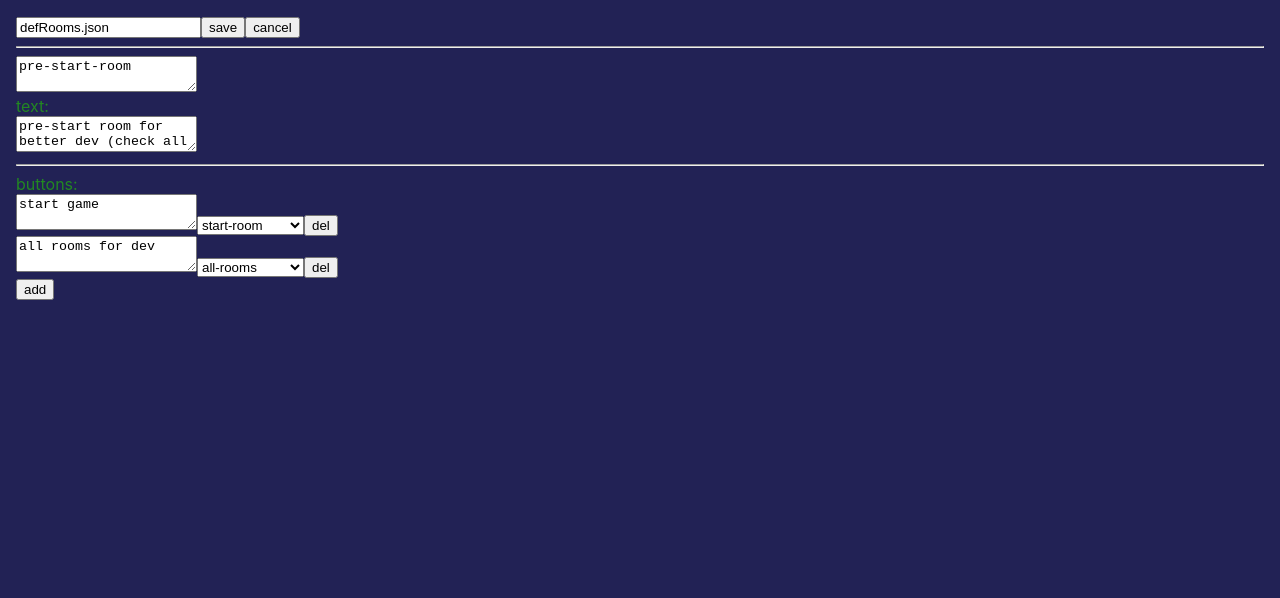
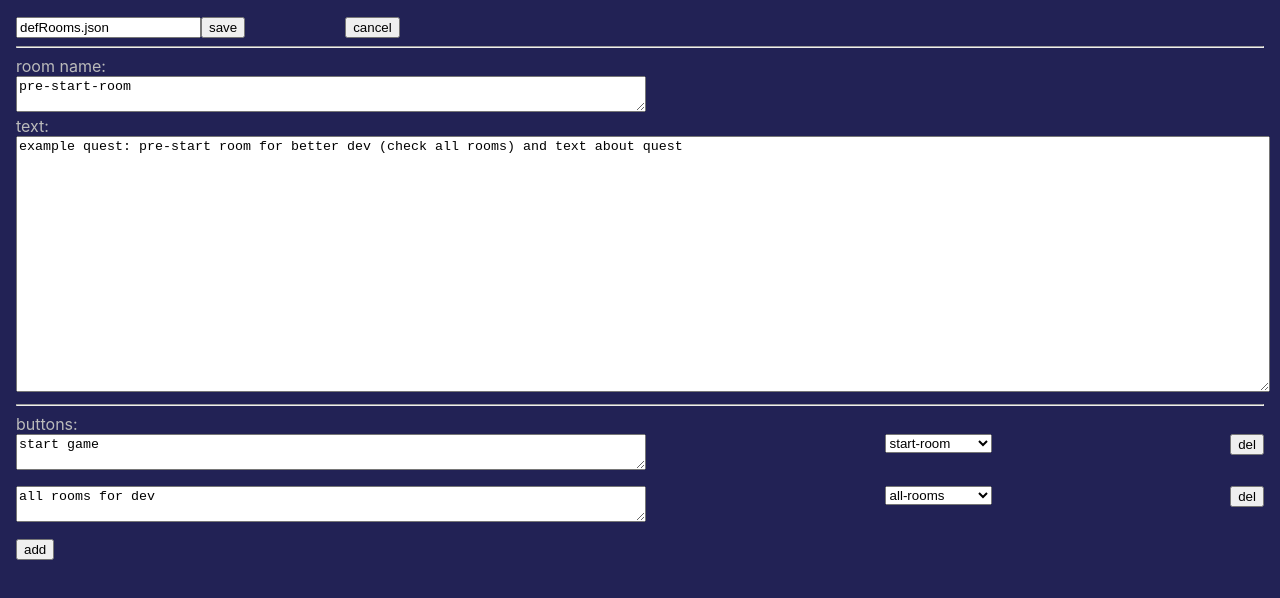
Before and after one commit to IgnatZakalinsky/quests, a React (Create React App) app: page / in a window 1280 px wide. Both pictures are taken after a click on the button "edit". Shown: the top 598 px of the page. Built offline with nearby package versions, Linux system fonts and the light colour scheme.

Commit message:
add restart quest, refactoring

```diff
--- a/src/q1-main/m1-app/App.css
+++ b/src/q1-main/m1-app/App.css
@@ -1,6 +1,6 @@
 .App {
-    height: 100vh;
+    min-height: 100vh;
 
     background: #222255;
-    color: #228822;
+    color: #44bb00;
 }
--- a/src/q1-main/m2-quest/GetRooms.tsx
+++ b/src/q1-main/m2-quest/GetRooms.tsx
@@ -1,4 +1,4 @@
-import React, {useEffect, useRef} from 'react'
+import React, {useEffect, useRef, useState} from 'react'
 import {RoomType} from './RoomType'
 import {v1} from 'uuid'
 
@@ -10,8 +10,11 @@ type GetRoomsPropsType = {
     file: FileList | null
 }
 
-const GetRooms: React.FC<GetRoomsPropsType> = ({setRoom, setRooms, setFileName, setFile, file}) => {
+const GetRooms: React.FC<GetRoomsPropsType> = (
+    {setRoom, setRooms, setFileName, setFile, file}
+) => {
     const ref = useRef<HTMLInputElement>(null)
+    const [re, setRe] = useState(false)
 
     useEffect(() => {
         if (ref?.current?.files && file) {
@@ -20,7 +23,7 @@ const GetRooms: React.FC<GetRoomsPropsType> = ({setRoom, setRooms, setFileName,
             // dt.items.add(file)
             ref.current.files = file
         }
-    }, [ref, file])
+    }, [ref, file, re])
 
 
     return (
@@ -29,6 +32,7 @@ const GetRooms: React.FC<GetRoomsPropsType> = ({setRoom, setRooms, setFileName,
             accept={'.json'}
             ref={ref}
             onChange={e => {
+                setRe(r => !r)
                 if (e.currentTarget.files && e.currentTarget.files[0]) {
                     const nFile = e.currentTarget.files
                     if (nFile[0].type === 'application/json') {
--- a/src/q1-main/m2-quest/Quest.module.css
+++ b/src/q1-main/m2-quest/Quest.module.css
@@ -1,3 +1,7 @@
 .quest {
     padding: 16px;
 }
+
+.margin {
+    margin-left: 100px;
+}
--- a/src/q1-main/m2-quest/Quest.tsx
+++ b/src/q1-main/m2-quest/Quest.tsx
@@ -45,7 +45,8 @@ const Quest = () => {
                             onClick={newQuest}
                         >new quest
                         </button>
-                        <button onClick={() => setEditMode(true)}>edit</button>
+                        <button className={s.margin} onClick={() => setRoom(rooms[0]._id)}>restart</button>
+                        <button className={s.margin} onClick={() => setEditMode(true)}>edit</button>
 
                         <GetRooms
                             setRooms={setRooms}
@@ -60,7 +61,7 @@ const Quest = () => {
                     <div>
                         <input value={fileName} onChange={e => setFileName(e.currentTarget.value)}/>
                         <button onClick={save}>save</button>
-                        <button onClick={() => setEditMode(false)}>cancel</button>
+                        <button className={s.margin} onClick={() => setEditMode(false)}>cancel</button>
                     </div>
                 )
             }
--- a/src/q1-main/m2-quest/RoomType.ts
+++ b/src/q1-main/m2-quest/RoomType.ts
@@ -26,7 +26,7 @@ export const defRooms: RoomType[] = [
             },
         ],
         hiddenTitle: 'pre-start-room',
-        text: 'pre-start room for better dev (check all rooms) and text about quest',
+        text: 'example quest: pre-start room for better dev (check all rooms) and text about quest',
         _id: 'a7c19ba0-c859-11eb-ac91-3933f47cd1ad'
     },
     {
@@ -57,7 +57,7 @@ export const defRooms: RoomType[] = [
             },
         ],
         hiddenTitle: 'all-rooms',
-        text: 'button in all rooms for dev',
+        text: 'buttons in all rooms for dev',
         _id: '5b62de30-c85a-11eb-ac91-3933f47cd1ad',
     },
     {
--- a/src/q2-features/f1-room/EditButton.tsx
+++ b/src/q2-features/f1-room/EditButton.tsx
@@ -1,5 +1,6 @@
 import React from 'react'
 import {NextButtonType, RoomType} from '../../q1-main/m2-quest/RoomType'
+import s from './Room.module.css'
 
 type EditButtonPropsType = {
     b: NextButtonType
@@ -12,9 +13,10 @@ const EditButton: React.FC<EditButtonPropsType> = (
     {b, newButtons, setButtons, rooms}
 ) => {
     return (
-        <div key={b._id}>
+        <div key={b._id} className={s.row}>
             <textarea
                 value={b.title}
+                className={s.w50}
                 onChange={e => {
                     b.title = e.currentTarget.value
                     setButtons([...newButtons])
--- /dev/null
+++ b/src/q2-features/f1-room/Room.module.css
@@ -0,0 +1,20 @@
+.gray {
+    color: #bbbbbb;
+}
+
+.textarea {
+    height: 250px;
+    width: 100%;
+}
+
+.w50 {
+    width: 50%;
+}
+
+.row {
+    display: flex;
+    align-items: flex-start;
+    justify-content: space-between;
+
+    margin-bottom: 16px;
+}
--- a/src/q2-features/f1-room/Room.tsx
+++ b/src/q2-features/f1-room/Room.tsx
@@ -2,6 +2,7 @@ import React, {useEffect, useState} from 'react'
 import {v1} from 'uuid'
 import {RoomType} from '../../q1-main/m2-quest/RoomType'
 import EditButton from './EditButton'
+import s from './Room.module.css'
 
 type RoomPropsType = {
     room: RoomType
@@ -50,18 +51,23 @@ const Room: React.FC<RoomPropsType> = (
 
     return (
         <div>
-            {isEditMode && <div><textarea value={newTitle} onChange={e => setTitle(e.currentTarget.value)}/></div>}
+            {isEditMode && (
+                <div>
+                    <div className={s.gray}>room name:</div>
+                    <textarea className={s.w50} value={newTitle} onChange={e => setTitle(e.currentTarget.value)}/>
+                </div>
+            )}
 
-            text:
+            <div className={s.gray}>text:</div>
             <div>
                 {!isEditMode
                     ? text
-                    : <textarea value={newText} onChange={e => setText(e.currentTarget.value)}/>
+                    : <textarea className={s.textarea} value={newText} onChange={e => setText(e.currentTarget.value)}/>
                 }
             </div>
 
             <hr/>
-            buttons:
+            <div className={s.gray}>buttons:</div>
             <div>
                 {newButtons.map(b => {
                     return !isEditMode
```
